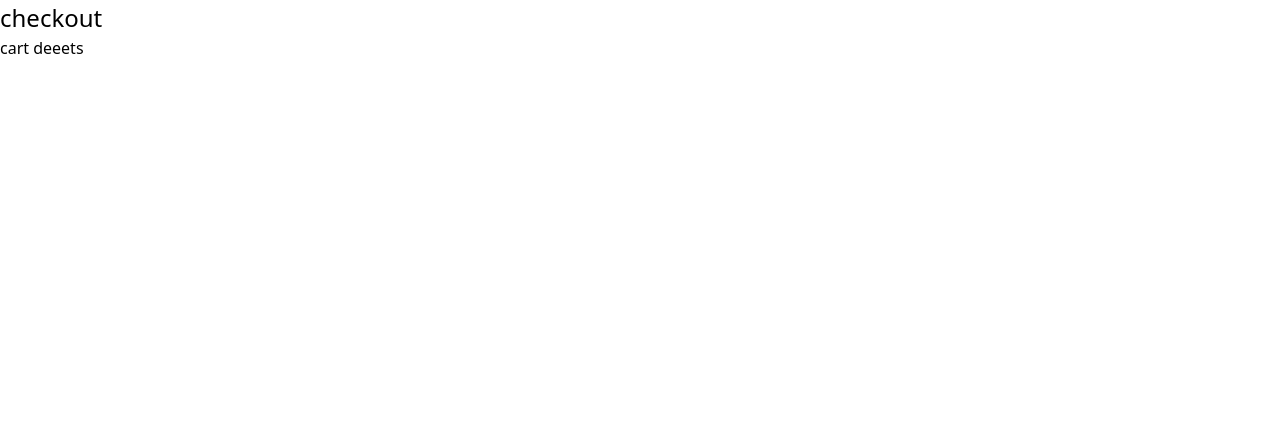
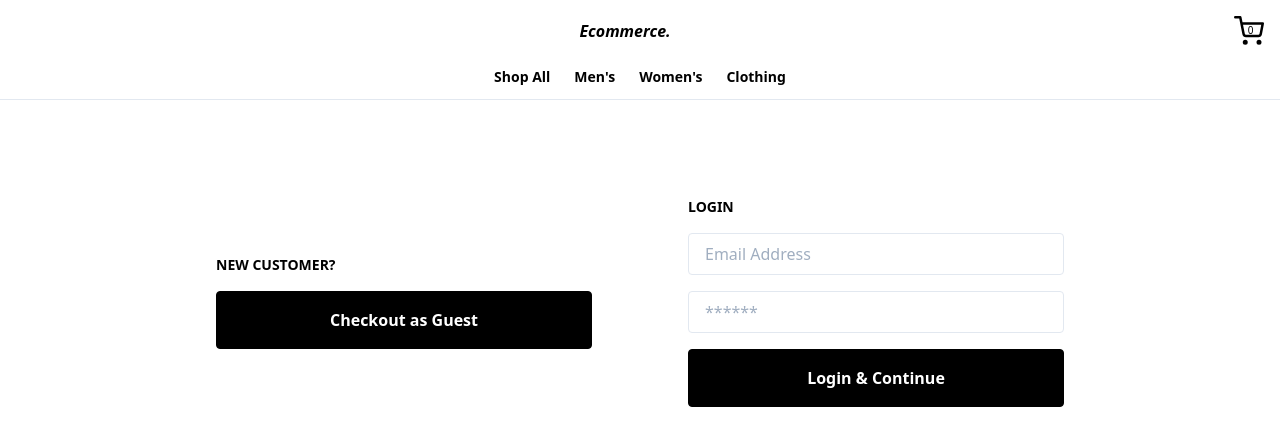
Before and after one commit to trycourier/ecommerce-segment-demo-site, a Next.js app: page /checkout in a window 1280 px wide. Shown: the top 446 px of the page. Built offline with nearby package versions, Linux system fonts and the light colour scheme.

Commit message:
complete checkout flow + add item page

```diff
--- a/components/Header.tsx
+++ b/components/Header.tsx
@@ -34,9 +34,11 @@ const Header = ({ onCartClick }) => {
                 href="/category/[slug]"
                 as={`/category/${value.toLowerCase()}`}
               >
-                <li className="inline-block p-3 text-sm font-semibold cursor-pointer hover:text-blue-400">
-                  {name}
-                </li>
+                <a>
+                  <li className="inline-block p-3 text-sm font-semibold cursor-pointer hover:text-blue-400">
+                    {name}
+                  </li>
+                </a>
               </Link>
             ))}
           </ul>
--- /dev/null
+++ b/components/Input.tsx
@@ -0,0 +1,10 @@
+const Input = (props) => (
+  <div className="mb-4 w-full">
+    {props.label && (
+      <div className="text-gray-600 text-sm mb-1">{props.label}</div>
+    )}
+    <input className="border rounded px-4 py-2 w-full" {...props} />
+  </div>
+);
+
+export { Input };
--- a/components/Item.tsx
+++ b/components/Item.tsx
@@ -1,11 +1,14 @@
 import Button from "./Button";
 import { useRecoilState } from "recoil";
 import { cartState } from "../utils/states";
+import Link from "next/link";
 
 const Item = ({ idx, src, title, price = 10, item }) => {
   const [cart, setCart] = useRecoilState(cartState);
 
   return (
+    <Link href="/product/[id]" as={`/product/${idx}`}>
+      <a>
         <div className="overflow-hidden bg-gray-100 rounded">
           <div className="relative w-full" style={{ paddingTop: `100%` }}>
             <div
@@ -15,11 +18,17 @@ const Item = ({ idx, src, title, price = 10, item }) => {
           </div>
           <div className="p-6">
             <h6 className="mb-4 font-semibold">{title}</h6>
-        <Button full inverse onClick={() => setCart({ ...cart, [idx]: item })}>
+            <Button
+              full
+              inverse
+              onClick={() => setCart({ ...cart, [idx]: item })}
+            >
               Add to Bag - ${price}
             </Button>
           </div>
         </div>
+      </a>
+    </Link>
   );
 };
 
--- a/components/layouts/AppLayout.tsx
+++ b/components/layouts/AppLayout.tsx
@@ -6,16 +6,22 @@ import Button from "../Button";
 import { Slider } from "./Slider";
 import { useState } from "react";
 import { X } from "react-feather";
+import { useRouter } from "next/router";
 
 interface Props {
   children?: React.ReactNode;
 }
 
 const AppLayout = ({ children }: Props) => {
+  const router = useRouter();
   const [cart, setCart] = useRecoilState(cartState);
   const [open, setOpen] = useState(false);
 
   const cartArr = Object.keys(cart).map((key) => cart[key]);
+
+  const goToCheckout = () => {
+    router.push("/checkout");
+  };
 
   return (
     <div>
@@ -56,7 +62,9 @@ const AppLayout = ({ children }: Props) => {
             ))}
           </div>
           <div className="py-2 px-4">
-            <Button full>Checkout</Button>
+            <Button full onClick={goToCheckout}>
+              Checkout
+            </Button>
           </div>
         </div>
       </Slider>
--- a/package.json
+++ b/package.json
@@ -16,6 +16,7 @@
     "lodash": "^4.17.15",
     "next": "9.2.2",
     "postcss-import": "^12.0.1",
+    "randomstring": "^1.1.5",
     "react": "16.12.0",
     "react-dom": "16.12.0",
     "react-feather": "^2.0.4",
--- a/pages/checkout.tsx
+++ /dev/null
@@ -1,12 +0,0 @@
-const CheckoutPage = () => {
-  return (
-    <div>
-      <div>
-        <h1 className="text-2xl">checkout</h1>
-      </div>
-      <div>cart deeets</div>
-    </div>
-  );
-};
-
-export default CheckoutPage;
--- /dev/null
+++ b/pages/checkout/guest.tsx
@@ -0,0 +1,25 @@
+import AppLayout from "../../components/layouts/AppLayout";
+import Button from "../../components/Button";
+import { Input } from "../../components/Input";
+import Link from "next/link";
+
+const CheckoutPage = () => {
+  return (
+    <AppLayout>
+      <div className="max-w-xl w-full mx-auto pt-24 flex items-center px-6 flex flex-col">
+        <h1 className="mb-6">Pay with card</h1>
+        <Input label="Email" />
+        <Input label="Card Information" placeholder="1234 1234 1234 1234" />
+        <Input label="Name on card" />
+        <Input label="ZIP" />
+        <Link href="/checkout/success">
+          <a>
+            <Button full>Pay $20.00</Button>
+          </a>
+        </Link>
+      </div>
+    </AppLayout>
+  );
+};
+
+export default CheckoutPage;
--- /dev/null
+++ b/pages/checkout/index.tsx
@@ -0,0 +1,35 @@
+import AppLayout from "../../components/layouts/AppLayout";
+import Button from "../../components/Button";
+import Link from "next/link";
+import { Input } from "../../components/Input";
+
+const CheckoutPage = () => {
+  return (
+    <AppLayout>
+      <div className="max-w-4xl w-full mx-auto pt-24">
+        <div className="grid grid-cols-2 gap-12">
+          <div className="flex justify-center flex-col px-6">
+            <h3 className="font-semibold text-sm uppercase mb-4">
+              New customer?
+            </h3>
+            <Link href="/checkout/guest">
+              <a>
+                <Button full>Checkout as Guest</Button>
+              </a>
+            </Link>
+          </div>
+          <div className="px-6">
+            <h3 className="font-semibold text-sm uppercase mb-4">Login</h3>
+            <div>
+              <Input placeholder="Email Address" />
+              <Input placeholder="******" />
+            </div>
+            <Button full>Login & Continue</Button>
+          </div>
+        </div>
+      </div>
+    </AppLayout>
+  );
+};
+
+export default CheckoutPage;
--- /dev/null
+++ b/pages/checkout/success.tsx
@@ -0,0 +1,31 @@
+import AppLayout from "../../components/layouts/AppLayout";
+import Button from "../../components/Button";
+import { Input } from "../../components/Input";
+import { CheckCircle } from "react-feather";
+import randomstring from "randomstring";
+
+const CheckoutPage = () => {
+  return (
+    <AppLayout>
+      <div className="max-w-xl w-full mx-auto pt-24 flex items-center px-6 flex flex-col">
+        <div className="mb-4">
+          <CheckCircle size={80} color="#1CC07A" />
+        </div>
+        <div className="text-3xl font-semibold mb-4">$20.00</div>
+        <h1 className="mb-6 font-semibold">Payment Successful!</h1>
+        <div className="text-center text-sm">
+          <div className="mb-2">
+            <h6 className="text-gray-600">Transaction ID</h6>
+            <div>{randomstring.generate(10)}</div>
+          </div>
+          <div>
+            <h6 className="text-gray-600">Date & Time</h6>
+            <div>{new Date().toISOString()}</div>
+          </div>
+        </div>
+      </div>
+    </AppLayout>
+  );
+};
+
+export default CheckoutPage;
--- /dev/null
+++ b/pages/product/[id].tsx
@@ -0,0 +1,65 @@
+import AppLayout from "../../components/layouts/AppLayout";
+import { useRouter } from "next/router";
+import { useRecoilState } from "recoil";
+import _ from "lodash";
+import { algolia } from "../../utils/algolia";
+import { useState, useEffect } from "react";
+import Button from "../../components/Button";
+import { cartState } from "../../utils/states";
+
+const CategoryPage = ({ product }) => {
+  const [cart, setCart] = useRecoilState(cartState);
+
+  const idx = _.get(product, "objectID");
+  const name = _.get(product, "name");
+  // const category = _.get(product, "category");
+  const brand = _.get(product, "brand");
+  const image = _.get(product, "images[0].url");
+  const price = _.get(product, "price.value");
+  const sku = _.get(product, "sku");
+  const variants = _.get(product, "variantOptions", []).map((variant) =>
+    _.get(variant, "images[0].url")
+  );
+
+  return (
+    <AppLayout>
+      <div className="max-w-lg w-full mx-auto my-16">
+        <div className="mb-8">
+          <img
+            src={image}
+            className="w-full mx-auto"
+            style={{ maxWidth: "300px" }}
+          />
+          <div className="flex flex-wrap mt-4 justify-center">
+            {variants.map((v) => (
+              <img src={v} className="mr-4" style={{ width: "50px" }} />
+            ))}
+          </div>
+        </div>
+        <div className="text-center">
+          <div>
+            <div className="text-3xl font-semibold">{name}</div>
+            <div className="text-lg font-bold mb-3">{brand}</div>
+          </div>
+          <div className="text-gray-500 text-sm mb-3">{sku}</div>
+          <div className="text-4xl mb-3">
+            {price !== undefined && `$${price.toFixed(2)}`}
+          </div>
+          <Button onClick={() => setCart({ ...cart, [idx]: product })}>
+            Add to Bag - ${price}
+          </Button>
+        </div>
+      </div>
+    </AppLayout>
+  );
+};
+
+CategoryPage.getInitialProps = async (ctx) => {
+  const id = ctx.query.id;
+  const index = algolia.initIndex("dev_ecommerce");
+  // @ts-ignore
+  const product = await index.getObject(id);
+  return { product };
+};
+
+export default CategoryPage;
--- a/utils/algolia.ts
+++ b/utils/algolia.ts
@@ -1,4 +1,4 @@
-import algoliasearch from "algoliasearch/lite";
+import algoliasearch from "algoliasearch";
 import fetch from "isomorphic-unfetch";
 
 export const algolia = algoliasearch(
```
Also changed, not shown: 1 other file (tests, documents, lock files or other folders). Lines whose indentation alone changed are shown as unchanged.
